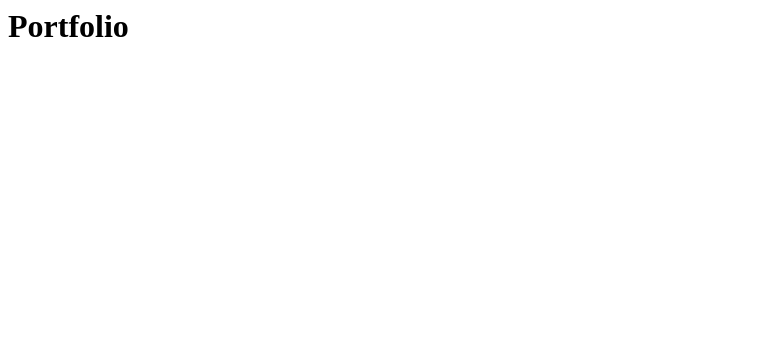
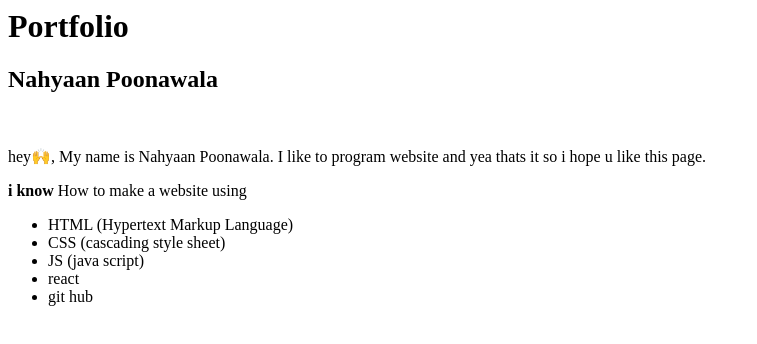
Before and after one commit to Nahyaanp/Nahyaanp, a plain HTML site: page index.html in a window 1280 px wide. Shown: the whole page, without its empty margins (0-757 px from the left). Drawn offline with Linux system fonts and the light colour scheme.

Commit message:
index.html

```diff
--- a/index.html
+++ b/index.html
@@ -3,5 +3,31 @@
     <div id = "header">
       <div class = "container">
         <h1>Portfolio</h1>
+      </div>
+    </div>
+
+   <div id = "main">
+     <div class = "conatiner2">
+       <h2>Nahyaan Poonawala</h2><br>
+       <p> hey🙌, My name is Nahyaan Poonawala. I like to program website and yea thats it so i hope u like this page. </p>
+        <p><strong>i know </strong> How to make a website using </p>
+       <ul>
+        <li>
+         HTML (Hypertext Markup Language)
+        </li>
+         <li>
+         CSS (cascading style sheet)
+         </li>
+         <li>JS (java script)
+         </li>
+         <li>
+        react
+         </li>
+         <li>
+         git hub
+        </li>
+      </ul>
+     </div>
+   </div>
   </body>
 </html>
```
